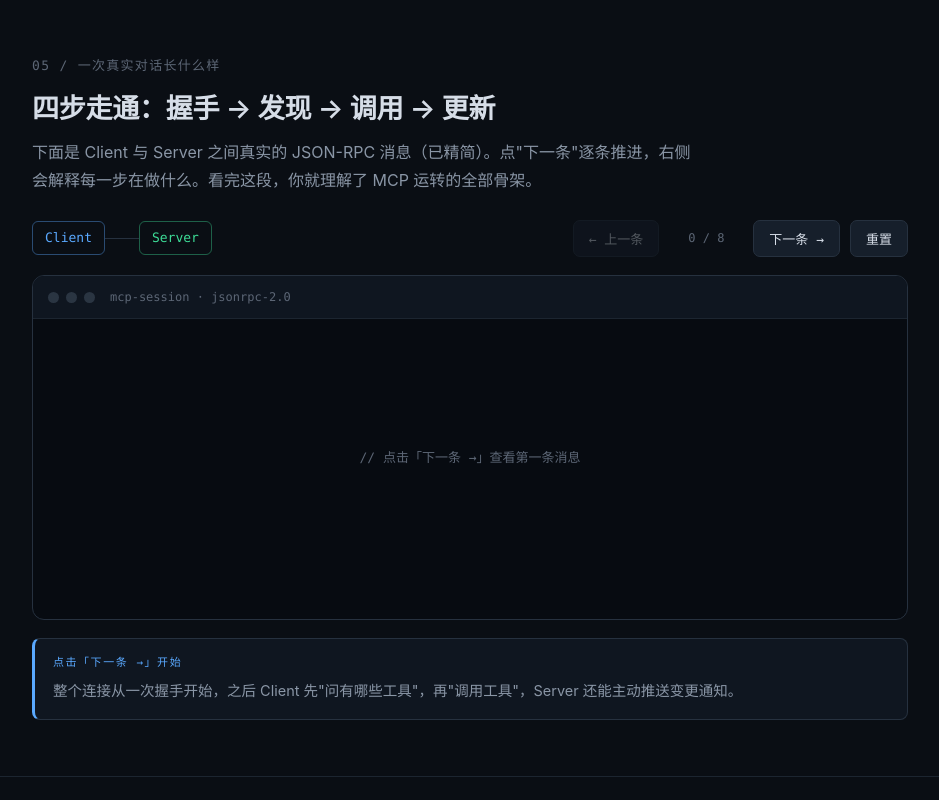
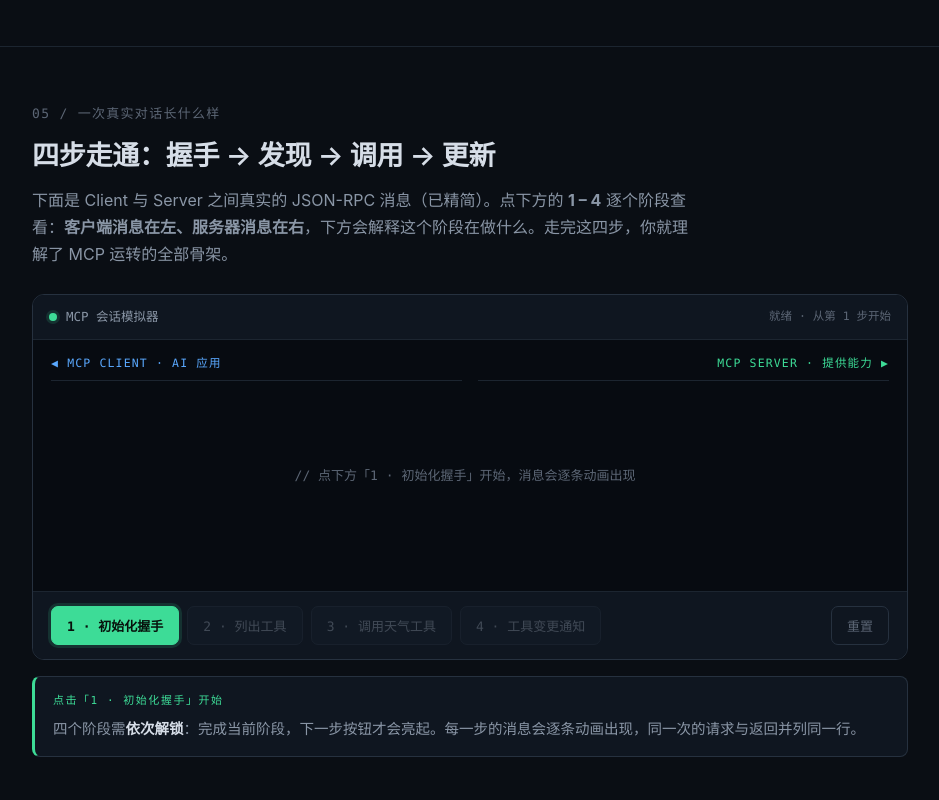
Before and after one commit to WoBok/WoboksVibeDaily, a website: page notes/0x0 - Inbox/MCP核心概念.html in a window 1280 px wide. Shown: the part 3560-4360 px from the top of the page, without its empty margins (170-1109 px from the left). Drawn offline with Linux system fonts and the light colour scheme.

Commit message:
更新 MCP核心概念

```diff
--- a/notes/0x0 - Inbox/MCP核心概念.html
+++ b/notes/0x0 - Inbox/MCP核心概念.html
@@ -28,6 +28,22 @@
   }
   *{box-sizing:border-box}
   html{scroll-behavior:smooth}
+  /* 页面、消息区与代码块共用同一套深色滚动条 */
+  *{
+    scrollbar-width:thin;
+    scrollbar-color:#3a4b60 #0b1119;
+  }
+  *::-webkit-scrollbar{width:10px;height:10px}
+  *::-webkit-scrollbar-track{background:#0b1119}
+  *::-webkit-scrollbar-thumb{
+    min-width:36px;min-height:36px;
+    background:#3a4b60;
+    border:2px solid #0b1119;
+    border-radius:999px;
+  }
+  *::-webkit-scrollbar-thumb:hover{background:#536a86}
+  *::-webkit-scrollbar-thumb:active{background:#5aa9ff}
+  *::-webkit-scrollbar-corner{background:#0b1119}
   body{
     margin:0;background:var(--bg);color:var(--text);
     font-family:var(--sans);line-height:1.7;
@@ -128,54 +144,76 @@
   .prim.open .method{max-height:80px;opacity:1;padding-top:10px;border-top-color:var(--border-soft)}
   .prim .method b{color:var(--client)}
 
-  /* ---------- 消息流演示 ---------- */
-  .flow{display:grid;grid-template-columns:1fr;gap:18px}
-  .flow-head{display:flex;justify-content:space-between;align-items:center;flex-wrap:wrap;gap:12px}
-  .flow-actors{display:flex;gap:0;align-items:center;font-family:var(--mono);font-size:13px}
-  .flow-actors .a{padding:5px 12px;border-radius:6px;border:1px solid var(--border)}
-  .flow-actors .a.cl{color:var(--client);border-color:rgba(90,169,255,.4)}
-  .flow-actors .a.sv{color:var(--server);border-color:rgba(61,220,151,.4)}
-  .flow-actors .link{width:34px;height:1px;background:var(--border);position:relative}
-  .flow-ctrl{display:flex;gap:10px;align-items:center}
-  .flow-ctrl button{font-family:var(--mono);font-size:13px;padding:8px 15px;border-radius:7px;
-    border:1px solid var(--border);background:var(--surface);color:var(--text);cursor:pointer;transition:.15s}
-  .flow-ctrl button:hover:not(:disabled){border-color:var(--client);color:var(--client)}
-  .flow-ctrl button:disabled{opacity:.35;cursor:not-allowed}
-  .flow-ctrl .step{font-family:var(--mono);font-size:12px;color:var(--faint);min-width:74px;text-align:center}
-
-  .terminal{background:#070b11;border:1px solid var(--border);border-radius:12px;overflow:hidden}
-  .term-bar{display:flex;align-items:center;gap:7px;padding:11px 15px;background:var(--panel);
+  /* ---------- 会话模拟器 ---------- */
+  .sim{background:#070b11;border:1px solid var(--border);border-radius:12px;overflow:hidden}
+  .sim-bar{display:flex;align-items:center;justify-content:space-between;gap:12px;
+    padding:11px 16px;background:var(--panel);border-bottom:1px solid var(--border-soft)}
+  .sim-bar .st{font-family:var(--mono);font-size:12.5px;color:var(--dim);display:flex;align-items:center;gap:9px}
+  .sim-bar .st .live{width:8px;height:8px;border-radius:50%;background:var(--server);
+    box-shadow:0 0 0 3px rgba(61,220,151,.14)}
+  .sim-bar .status{font-family:var(--mono);font-size:11.5px;color:var(--faint);text-align:right}
+  .sim-cols{display:grid;grid-template-columns:1fr 1fr;gap:16px;padding:14px 18px 0}
+  .sim-colhead{font-family:var(--mono);font-size:11.5px;letter-spacing:.1em;padding-bottom:7px;
     border-bottom:1px solid var(--border-soft)}
-  .term-bar i{width:11px;height:11px;border-radius:50%;background:#2a3542;display:inline-block}
-  .term-bar span{font-family:var(--mono);font-size:12px;color:var(--faint);margin-left:8px}
-  .term-body{padding:18px;min-height:300px;max-height:430px;overflow-y:auto}
-  .msg{margin-bottom:14px;opacity:0;transform:translateY(8px);animation:rise .3s forwards}
+  .sim-colhead.cl{color:var(--client)}
+  .sim-colhead.sv{color:var(--server);text-align:right}
+  .sim-body{
+    position:relative;padding:12px 18px;min-height:210px;max-height:460px;
+    overflow-y:auto;scrollbar-gutter:stable;
+    scrollbar-color:#43617e #080d13;
+  }
+  .sim-body::-webkit-scrollbar-track{background:#080d13}
+  .sim-body::-webkit-scrollbar-thumb{
+    background:linear-gradient(180deg,#416a8f,#2f5d51);
+    border-color:#080d13;
+  }
+  .sim-body::-webkit-scrollbar-thumb:hover{
+    background:linear-gradient(180deg,var(--client),var(--server));
+  }
+  .stage-messages{scroll-margin-top:12px}
+  /* 同一次交换的请求与返回并列一行、等高 */
+  .msg-row{display:grid;grid-template-columns:1fr 1fr;gap:16px;align-items:stretch;margin-bottom:8px}
+  .msg-cell{min-width:0;display:flex}
+  .bubble{width:100%;opacity:0;transform:translateY(6px);animation:rise .3s forwards;
+    background:var(--panel);border:1px solid var(--border-soft);border-radius:8px;padding:10px 12px}
   @keyframes rise{to{opacity:1;transform:none}}
-  .msg-head{display:flex;align-items:center;gap:9px;margin-bottom:6px;font-family:var(--mono);font-size:12px}
-  .arrow{font-weight:700}
-  .msg.cl .arrow{color:var(--client)} .msg.sv .arrow{color:var(--server)}
-  .msg .who{color:var(--dim)}
-  .msg .lbl{margin-left:auto;font-size:11px;padding:2px 8px;border-radius:20px;border:1px solid var(--border);color:var(--faint)}
-  .msg.cl .lbl{color:var(--client);border-color:rgba(90,169,255,.35)}
-  .msg.sv .lbl{color:var(--server);border-color:rgba(61,220,151,.35)}
-  .msg.note{padding-left:0}
-  .msg.note .bubble{border-style:dashed;color:var(--dim)}
-  pre.json{margin:0;font-family:var(--mono);font-size:12.5px;line-height:1.55;
-    background:var(--panel);border:1px solid var(--border-soft);border-radius:8px;
-    padding:12px 14px;overflow-x:auto;white-space:pre}
-  .msg.cl pre.json{border-left:2px solid var(--client)}
-  .msg.sv pre.json{border-left:2px solid var(--server)}
+  .msg-cell.cl .bubble{border-left:2px solid var(--client)}
+  .msg-cell.sv .bubble{border-right:2px solid var(--server)}
+  .b-head{display:flex;align-items:center;gap:8px;margin-bottom:7px;font-family:var(--mono);font-size:12px}
+  .msg-cell.cl .b-head{color:var(--client)}
+  .msg-cell.sv .b-head{color:var(--server);flex-direction:row-reverse}
+  .b-head .arr{font-weight:700}
+  .b-head .lbl{color:var(--dim);font-size:11.5px}
+  pre.json{margin:0;font-family:var(--mono);font-size:12px;line-height:1.5;
+    background:#0a0f16;border:1px solid var(--border-soft);border-radius:6px;
+    padding:9px 11px;overflow-x:auto;white-space:pre;scrollbar-gutter:stable}
   .jk{color:#7fb4ff}      /* key */
   .js{color:#8fd6a8}      /* string */
   .jn{color:#ffb454}      /* number */
   .jb{color:#ff8f8f}      /* bool/null */
   .jp{color:var(--faint)} /* punctuation */
+  .sim-empty{color:#5c6675;font-family:var(--mono);font-size:13px;text-align:center;padding:72px 12px}
 
-  .explain{background:var(--panel);border:1px solid var(--border);border-left:3px solid var(--client);
-    border-radius:8px;padding:15px 18px;font-size:14.5px;color:var(--dim);min-height:1px}
+  .sim-stages{display:flex;gap:8px;flex-wrap:wrap;padding:14px 18px;
+    background:var(--panel);border-top:1px solid var(--border-soft)}
+  .stage-btn{font-family:var(--mono);font-size:13px;padding:9px 15px;border-radius:7px;
+    border:1px solid var(--border);background:var(--surface);color:var(--dim);cursor:pointer;transition:.15s}
+  .stage-btn:disabled{opacity:.4;cursor:not-allowed}
+  .stage-btn.done{opacity:.9;color:var(--server);border-color:rgba(61,220,151,.45)}
+  .stage-btn.done::before{content:"✓ "}
+  .stage-btn.active{opacity:1;color:#07110b;background:var(--server);border-color:var(--server);
+    font-weight:600;box-shadow:0 0 0 3px rgba(61,220,151,.14);cursor:pointer}
+  .stage-btn.active:hover{color:#07110b}
+  .stage-btn.reset{margin-left:auto;background:transparent;color:var(--faint)}
+  .stage-btn.reset:not(:disabled):hover{color:var(--client);border-color:var(--client)}
+
+  .explain{background:var(--panel);border:1px solid var(--border);border-left:3px solid var(--server);
+    border-radius:8px;padding:15px 18px;font-size:14.5px;color:var(--dim);min-height:1px;margin-top:16px}
   .explain b{color:var(--text)}
+  .explain code{font-family:var(--mono);font-size:12.5px;background:var(--surface);
+    padding:1px 5px;border-radius:4px;color:var(--text)}
   .explain .ph{font-family:var(--mono);font-size:11px;letter-spacing:.14em;text-transform:uppercase;
-    color:var(--client);display:block;margin-bottom:6px}
+    color:var(--server);display:block;margin-bottom:6px}
 
   /* ---------- 速记表 ---------- */
   .cheat{display:grid;grid-template-columns:repeat(2,1fr);gap:12px}
@@ -193,7 +231,9 @@
     .roles,.prims{grid-template-columns:1fr}
     .cheat{grid-template-columns:1fr}
     .layer{grid-template-columns:1fr;gap:6px}
-    .flow-head{flex-direction:column;align-items:flex-start}
+    .sim-cols{display:none}
+    .srow{grid-template-columns:1fr}
+    .srow.cl .bubble,.srow.sv .bubble{grid-column:1}
   }
 </style>
 </head>
@@ -286,7 +326,7 @@
   <div class="wrap">
     <div class="snum">04 / 核心：原语 Primitives</div>
     <h2>双方能相互提供的六种能力</h2>
-    <p class="sub">原语是 MCP 里最重要的概念——它规定了双方能给对方什么。<b>Server 提供三种</b>（把能力交给 AI），<b>Client 也提供三种</b>（让 Server 反过来借用 AI 和用户）。点卡片看对应的方法名。</p>
+    <p class="sub">原语是 MCP 里最重要的概念——它规定了双方能给对方什么。<b>Server 提供三种</b>（把能力交给 AI），<b>Client 也提供三种</b>（反过来供 Server 借用模型、征询用户、并划定文件范围）。点卡片看对应的方法名。</p>
     <div class="prim-legend">
       <span><i class="dot s"></i>Server 提供 → 供 AI 使用</span>
       <span><i class="dot c"></i>Client 提供 → 供 Server 回借</span>
@@ -301,29 +341,28 @@
   <div class="wrap">
     <div class="snum">05 / 一次真实对话长什么样</div>
     <h2>四步走通：握手 → 发现 → 调用 → 更新</h2>
-    <p class="sub">下面是 Client 与 Server 之间真实的 JSON-RPC 消息（已精简）。点"下一条"逐条推进，右侧会解释每一步在做什么。看完这段，你就理解了 MCP 运转的全部骨架。</p>
-    <div class="flow">
-      <div class="flow-head">
-        <div class="flow-actors">
-          <span class="a cl">Client</span>
-          <span class="link"></span>
-          <span class="a sv">Server</span>
-        </div>
-        <div class="flow-ctrl">
-          <button id="prevBtn">← 上一条</button>
-          <span class="step" id="stepInd">0 / 8</span>
-          <button id="nextBtn">下一条 →</button>
-          <button id="resetBtn">重置</button>
-        </div>
+    <p class="sub">下面是 Client 与 Server 之间真实的 JSON-RPC 消息（已精简）。点下方的 <b>1 – 4</b> 逐个阶段查看：<b>客户端消息在左、服务器消息在右</b>，下方会解释这个阶段在做什么。走完这四步，你就理解了 MCP 运转的全部骨架。</p>
+    <div class="sim">
+      <div class="sim-bar">
+        <span class="st"><span class="live"></span>MCP 会话模拟器</span>
+        <span class="status" id="simStatus">就绪 · 从第 1 步开始</span>
       </div>
-      <div class="terminal">
-        <div class="term-bar"><i></i><i></i><i></i><span>mcp-session · jsonrpc-2.0</span></div>
-        <div class="term-body" id="termBody"></div>
+      <div class="sim-cols">
+        <div class="sim-colhead cl">◀ MCP CLIENT · AI 应用</div>
+        <div class="sim-colhead sv">MCP SERVER · 提供能力 ▶</div>
       </div>
-      <div class="explain" id="flowExplain">
-        <span class="ph">点击「下一条 →」开始</span>
-        整个连接从一次握手开始，之后 Client 先"问有哪些工具"，再"调用工具"，Server 还能主动推送变更通知。
+      <div class="sim-body" id="simBody"></div>
+      <div class="sim-stages">
+        <button class="stage-btn active" data-stage="1">1 · 初始化握手</button>
+        <button class="stage-btn" data-stage="2" disabled>2 · 列出工具</button>
+        <button class="stage-btn" data-stage="3" disabled>3 · 调用天气工具</button>
+        <button class="stage-btn" data-stage="4" disabled>4 · 工具变更通知</button>
+        <button class="stage-btn reset" id="simReset">重置</button>
       </div>
+    </div>
+    <div class="explain" id="simExplain">
+      <span class="ph">点击 1–4 开始</span>
+      整个连接从一次握手开始，之后 Client 先"问有哪些工具"，再"调用工具"，最后 Server 还能主动推送变更通知。点上面任意阶段，这里会解释它在做什么。
     </div>
   </div>
 </section>
@@ -360,7 +399,7 @@
         <h4>// 六个原语</h4>
         <ul>
           <li>Server：<b>Tools</b>(做事) · <b>Resources</b>(给数据) · <b>Prompts</b>(给模板)</li>
-          <li>Client：<b>Sampling</b>(借模型) · <b>Elicitation</b>(问用户) · <b>Logging</b>(记日志)</li>
+          <li>Client：<b>Sampling</b>(借模型) · <b>Elicitation</b>(问用户) · <b>Roots</b>(划范围)</li>
         </ul>
       </div>
     </div>
@@ -472,7 +511,7 @@ const prims=[
   {side:'server',n:'Prompts',zh:'提示',d:'可复用的<b style="color:#d6dde7">交互模板</b>：系统提示、少样本示例，帮你规范和模型的对话。',m:'发现 <b>prompts/list</b> · 获取 <b>prompts/get</b>'},
   {side:'client',n:'Sampling',zh:'采样',d:'Server 反过来<b style="color:#d6dde7">请求 Host 的大模型</b>生成内容。让 Server 用上模型，又不必自带模型 SDK、保持模型无关。',m:'请求 <b>sampling/createMessage</b>'},
   {side:'client',n:'Elicitation',zh:'征询',d:'Server <b style="color:#d6dde7">向用户追加提问</b>或请求确认（比如"确定要删除吗？"）。',m:'请求 <b>elicitation/create</b>'},
-  {side:'client',n:'Logging',zh:'日志',d:'Server 向 Client <b style="color:#d6dde7">发送日志</b>，用于调试与监控。',m:'发送日志消息'}
+  {side:'client',n:'Roots',zh:'根目录',d:'Client <b style="color:#d6dde7">划定文件系统范围</b>，用 file:// 路径告诉 Server 该聚焦哪些目录。是协调约定（Server 应当遵守），并非强制的安全边界。',m:'列出 <b>roots/list</b> · 变更 <b>roots/list_changed</b>'}
 ];
 const pc=document.getElementById('prims');
 pc.innerHTML=prims.map((p,i)=>`
@@ -498,74 +537,119 @@ function hl(obj){
   j=j.replace(/([{}\[\],])/g,'<span class="jp">$1</span>');
   return j;
 }
-const steps=[
-  { from:'cl', ph:'第 1 步 · 初始化', lbl:'initialize',
-    exp:'<b>建立连接的第一句话。</b>Client 发起握手，报上自己支持的能力（这里声明支持 elicitation）和协议版本，请求开始会话。',
-    json:{jsonrpc:"2.0",id:1,method:"initialize",params:{protocolVersion:"2025-06-18",capabilities:{elicitation:{}},clientInfo:{name:"example-client",version:"1.0.0"}}}},
-  { from:'sv', ph:'第 1 步 · 初始化', lbl:'response',
-    exp:'<b>Server 回应并"亮牌"。</b>它声明自己支持 tools（且工具列表变化时会发通知）和 resources。双方由此<b>协商出彼此都支持的能力</b>——这是 MCP 有状态、需要生命周期管理的原因。',
-    json:{jsonrpc:"2.0",id:1,result:{protocolVersion:"2025-06-18",capabilities:{tools:{listChanged:true},resources:{}},serverInfo:{name:"example-server",version:"1.0.0"}}}},
-  { from:'cl', ph:'第 1 步 · 初始化', lbl:'notification',
-    exp:'<b>握手收尾。</b>Client 发一条通知表示"我准备好了"。注意它<b>没有 id</b>——这是 JSON-RPC 的通知，只管发、不等回复。',
-    json:{jsonrpc:"2.0",method:"notifications/initialized"}},
-  { from:'cl', ph:'第 2 步 · 发现工具', lbl:'tools/list',
-    exp:'<b>问："你有哪些工具？"</b>调用前先发现。请求本身很简单，不带参数。这种 <code>*/list</code> 机制让工具列表可以是<b>动态</b>的。',
-    json:{jsonrpc:"2.0",id:2,method:"tools/list"}},
-  { from:'sv', ph:'第 2 步 · 发现工具', lbl:'tools 数组',
-    exp:'<b>Server 交出工具清单。</b>每个工具都有唯一 <b>name</b>、给人看的 <b>title</b>、说明 <b>description</b>，以及最关键的 <b>inputSchema</b>——用 JSON Schema 规定该传什么参数。AI 正是靠这些元数据知道"有什么、怎么调"。',
-    json:{jsonrpc:"2.0",id:2,result:{tools:[{name:"weather_current",title:"天气查询",description:"获取任意地点的当前天气",inputSchema:{type:"object",properties:{location:{type:"string"},units:{type:"string",enum:["metric","imperial"],default:"metric"}},required:["location"]}}]}}},
-  { from:'cl', ph:'第 3 步 · 调用工具', lbl:'tools/call',
-    exp:'<b>真正干活。</b>当模型决定用某个工具，Client 就发 <code>tools/call</code>：name 必须与清单里的完全一致，arguments 按 inputSchema 填。这里查旧金山、用英制单位。',
-    json:{jsonrpc:"2.0",id:3,method:"tools/call",params:{name:"weather_current",arguments:{location:"San Francisco",units:"imperial"}}}},
-  { from:'sv', ph:'第 3 步 · 调用工具', lbl:'result',
-    exp:'<b>Server 返回结果。</b>结果放在 <b>content 数组</b>里，可以是文本、图片、资源等多种类型。这段真实数据会被喂回模型，成为对话的上下文——AI 由此获得了"现实世界"的信息。',
-    json:{jsonrpc:"2.0",id:3,result:{content:[{type:"text",text:"旧金山当前天气：68°F，局部多云，西风 8 mph，湿度 65%"}]}}},
-  { from:'sv', ph:'第 4 步 · 实时更新', lbl:'notification',
-    exp:'<b>Server 主动推送变更。</b>当可用工具发生变化，它发一条通知（同样无 id）。Client 收到后会重新 <code>tools/list</code> 刷新。<b>无需轮询</b>，连接始终保持同步——这让 AI 能适应动态变化的能力集。',
-    json:{jsonrpc:"2.0",method:"notifications/tools/list_changed"}}
+// 每个阶段由若干"交换(row)"组成：一行里 cl=请求、sv=返回，并列且等高；只有一侧时另一侧留空
+const stages=[
+  { name:'初始化握手',
+    exp:'<b>建立连接的第一句话。</b>Client 发起 <code>initialize</code> 握手，报上自己支持的能力（这里声明支持 elicitation）和协议版本，请求开始会话；Server 回应并"亮牌"，声明它支持 tools（且工具列表变化时会发通知）和 resources。双方由此<b>协商出彼此都支持的能力</b>——这也是 MCP 有状态、需要生命周期管理的原因。最后 Client 再发一条 <code>notifications/initialized</code>（无 id，只发不等回复）表示准备就绪。',
+    rows:[
+      { cl:{lbl:'initialize 请求',json:{jsonrpc:"2.0",id:1,method:"initialize",params:{protocolVersion:"2025-06-18",capabilities:{elicitation:{}},clientInfo:{name:"example-client",version:"1.0.0"}}}},
+        sv:{lbl:'initialize 响应',json:{jsonrpc:"2.0",id:1,result:{protocolVersion:"2025-06-18",capabilities:{tools:{listChanged:true},resources:{}},serverInfo:{name:"example-server",version:"1.0.0"}}}} },
+      { cl:{lbl:'initialized 通知',json:{jsonrpc:"2.0",method:"notifications/initialized"}} }
+    ]},
+  { name:'列出工具',
+    exp:'<b>先发现，再调用。</b>Client 发 <code>tools/list</code> 问"你有哪些工具"，请求本身不带参数。Server 交出工具清单：每个工具都有唯一 <b>name</b>、说明 <b>description</b>，以及最关键的 <b>inputSchema</b>——用 JSON Schema 规定该传什么参数。AI 正是靠这些元数据知道"有什么、怎么调"。这种 <code>*/list</code> 机制让工具列表可以是<b>动态</b>的。',
+    rows:[
+      { cl:{lbl:'tools/list',json:{jsonrpc:"2.0",id:2,method:"tools/list"}},
+        sv:{lbl:'tools 列表',json:{jsonrpc:"2.0",id:2,result:{tools:[{name:"weather_current",description:"获取任意地点的当前天气",inputSchema:{type:"object",properties:{location:{type:"string"},units:{type:"string",enum:["metric","imperial"]}},required:["location"]}},{name:"calculator_arithmetic",description:"计算数学表达式",inputSchema:{type:"object",properties:{expression:{type:"string"}},required:["expression"]}}]}}} }
+    ]},
+  { name:'调用天气工具',
+    exp:'<b>真正干活。</b>当模型决定用某个工具，Client 就发 <code>tools/call</code>：name 必须与清单里的完全一致，arguments 按 inputSchema 填（这里查北京）。Server 把结果放在 <b>content 数组</b>里返回（可以是文本、图片、资源等多种类型）。这段真实数据会被喂回模型，成为对话的上下文——AI 由此获得了"现实世界"的信息。',
+    rows:[
+      { cl:{lbl:'tools/call',json:{jsonrpc:"2.0",id:3,method:"tools/call",params:{name:"weather_current",arguments:{location:"北京",units:"metric"}}}},
+        sv:{lbl:'tool 结果',json:{jsonrpc:"2.0",id:3,result:{content:[{type:"text",text:"北京当前 28°C，晴转多云，微风 3 级，湿度 45%"}]}}} }
+    ]},
+  { name:'工具变更通知',
+    exp:'<b>保持同步。</b>当可用工具发生变化，Server 主动发一条 <code>notifications/tools/list_changed</code>（同样无 id）。Client 收到后会重新 <code>tools/list</code> 拉取刷新，<b>无需轮询</b>——这里就多出了一个新工具 stock_quote。连接始终保持最新，让 AI 能适应动态变化的能力集。',
+    rows:[
+      { sv:{lbl:'list_changed 通知',json:{jsonrpc:"2.0",method:"notifications/tools/list_changed"}} },
+      { cl:{lbl:'tools/list（重新拉取）',json:{jsonrpc:"2.0",id:4,method:"tools/list"}},
+        sv:{lbl:'更新后的列表',json:{jsonrpc:"2.0",id:4,result:{tools:["weather_current","calculator_arithmetic","stock_quote (新增)"]}}} }
+    ]}
 ];
 
-const termBody=document.getElementById('termBody');
-const stepInd=document.getElementById('stepInd');
-const explainEl=document.getElementById('flowExplain');
-const nextBtn=document.getElementById('nextBtn');
-const prevBtn=document.getElementById('prevBtn');
-const resetBtn=document.getElementById('resetBtn');
-let cur=0;
+const simBody=document.getElementById('simBody');
+const simStatus=document.getElementById('simStatus');
+const simExplain=document.getElementById('simExplain');
+const simReset=document.getElementById('simReset');
+const stageBtns=[...document.querySelectorAll('.stage-btn[data-stage]')];
+const introExp='<span class="ph">点击「1 · 初始化握手」开始</span>四个阶段需<b>依次解锁</b>：完成当前阶段，下一步按钮才会亮起。每一步的消息会逐条动画出现，同一次的请求与返回并列同一行。';
+const sleep=ms=>new Promise(r=>setTimeout(r,ms));
+let current=1;      // 下一个可点击的阶段
+let playing=false;  // 动画进行中
 
-function render(){
-  stepInd.textContent = cur+' / '+steps.length;
-  prevBtn.disabled = cur===0;
-  nextBtn.disabled = cur===steps.length;
+function updateButtons(){
+  stageBtns.forEach((b,i)=>{
+    const n=i+1;
+    b.classList.toggle('done', n<current);
+    b.classList.toggle('active', n===current && !playing);
+    b.disabled = playing || n!==current;
+  });
+  simReset.disabled = playing;
+}
 
-  let html='';
-  for(let i=0;i<cur;i++){
-    const s=steps[i];
-    const dir = s.from==='cl' ? 'Client ──▶ Server' : 'Server ──▶ Client';
-    html+=`<div class="msg ${s.from}">
-      <div class="msg-head">
-        <span class="arrow">${s.from==='cl'?'▶':'◀'}</span>
-        <span class="who">${dir}</span>
-        <span class="lbl">${s.lbl}</span>
-      </div>
-      <pre class="json">${hl(s.json)}</pre></div>`;
+function bubble(side,m){
+  const el=document.createElement('div');
+  el.className='bubble';
+  el.innerHTML=`<div class="b-head"><span class="arr">${side==='cl'?'▶':'◀'}</span><span class="lbl">${m.lbl}</span></div><pre class="json">${hl(m.json)}</pre>`;
+  return el;
+}
+function keepStageStartVisible(stageEl){
+  // stageEl 的 offsetTop 以 simBody 为基准；内容增高时重复定位，
+  // 始终展示本轮消息起点，而不是被新内容推到列表底部。
+  requestAnimationFrame(()=>{
+    simBody.scrollTo({
+      top:Math.max(0,stageEl.offsetTop-12),
+      behavior:'auto'
+    });
+  });
+}
+
+async function playStage(n){
+  if(playing || n!==current) return;
+  playing=true; updateButtons();
+  const s=stages[n-1];
+  simStatus.textContent=`第 ${n} / 4 步 · ${s.name} …`;
+  simExplain.innerHTML=`<span class="ph">第 ${n} 步 · ${s.name}</span>${s.exp}`;
+  simBody.querySelector('.sim-empty')?.remove();
+  const stageEl=document.createElement('div');
+  stageEl.className='stage-messages';
+  stageEl.dataset.stage=String(n);
+  simBody.appendChild(stageEl);
+  for(const row of s.rows){
+    const rowEl=document.createElement('div');
+    rowEl.className='msg-row';
+    rowEl.innerHTML='<div class="msg-cell cl"></div><div class="msg-cell sv"></div>';
+    stageEl.appendChild(rowEl);
+    if(row.cl){
+      rowEl.querySelector('.cl').appendChild(bubble('cl',row.cl));
+      keepStageStartVisible(stageEl);
+      await sleep(620);
+    }
+    if(row.sv){
+      rowEl.querySelector('.sv').appendChild(bubble('sv',row.sv));
+      keepStageStartVisible(stageEl);
+      await sleep(620);
+    }
   }
-  termBody.innerHTML = html || '<div style="color:#5c6675;font-family:var(--mono);font-size:13px;padding-top:110px;text-align:center">// 点击「下一条 →」查看第一条消息</div>';
-  termBody.scrollTop = termBody.scrollHeight;
+  playing=false;
+  current=n+1;
+  updateButtons();
+  simStatus.textContent = current>stages.length
+    ? '会话完成 · 通知已处理'
+    : `第 ${n} 步完成 · 点「${current} · ${stages[current-1].name}」继续`;
+}
 
-  if(cur===0){
-    explainEl.innerHTML='<span class="ph">点击「下一条 →」开始</span>整个连接从一次握手开始，之后 Client 先"问有哪些工具"，再"调用工具"，Server 还能主动推送变更通知。';
-  }else{
-    const s=steps[cur-1];
-    explainEl.style.borderLeftColor = s.from==='cl' ? 'var(--client)' : 'var(--server)';
-    explainEl.querySelector?.('.ph');
-    explainEl.innerHTML=`<span class="ph" style="color:${s.from==='cl'?'var(--client)':'var(--server)'}">${s.ph}</span>${s.exp}`;
-  }
+function resetSim(){
+  playing=false; current=1;
+  simBody.innerHTML='<div class="sim-empty">// 点下方「1 · 初始化握手」开始，消息会逐条动画出现</div>';
+  simStatus.textContent='就绪 · 从第 1 步开始';
+  simExplain.innerHTML=introExp;
+  updateButtons();
 }
-nextBtn.onclick=()=>{ if(cur<steps.length){cur++;render();} };
-prevBtn.onclick=()=>{ if(cur>0){cur--;render();} };
-resetBtn.onclick=()=>{ cur=0;render(); };
-render();
+
+stageBtns.forEach(b=> b.onclick=()=> playStage(+b.dataset.stage));
+simReset.onclick=resetSim;
+resetSim();
 </script>
 </body>
 </html>
```
